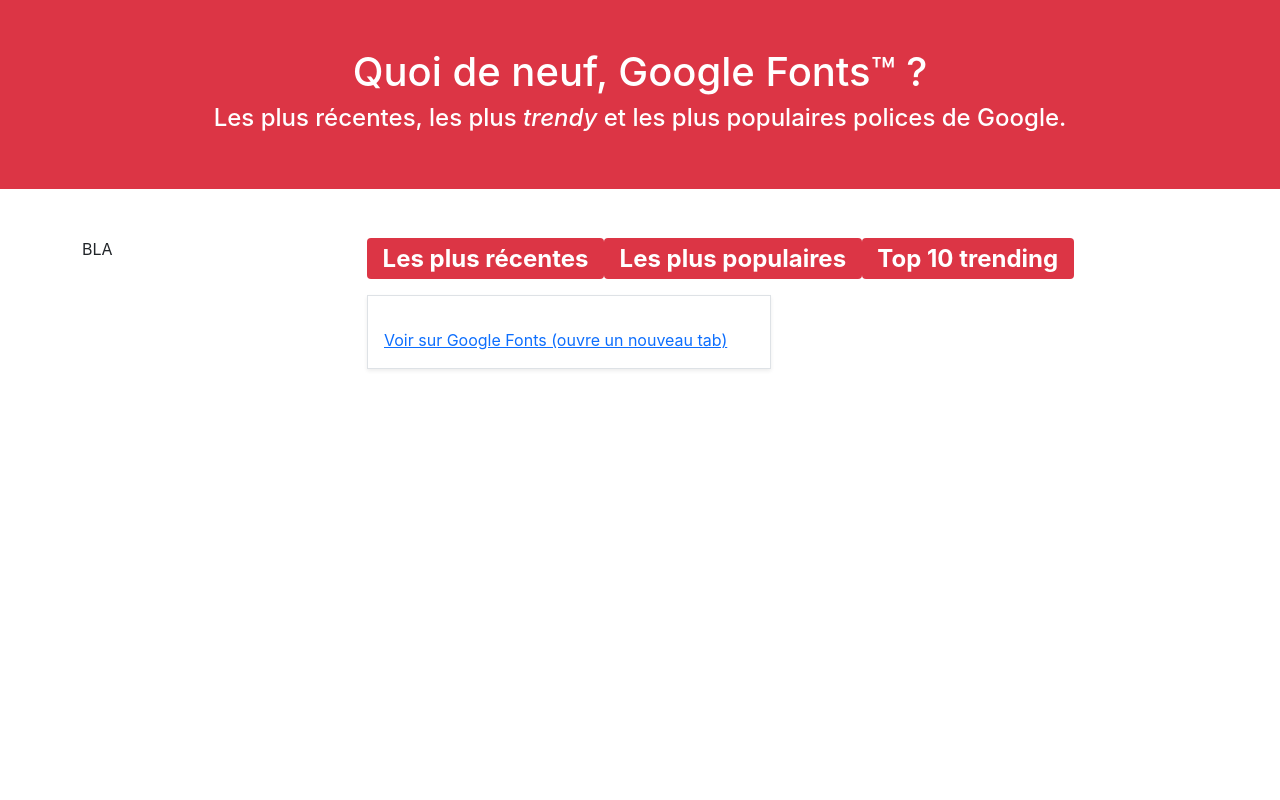
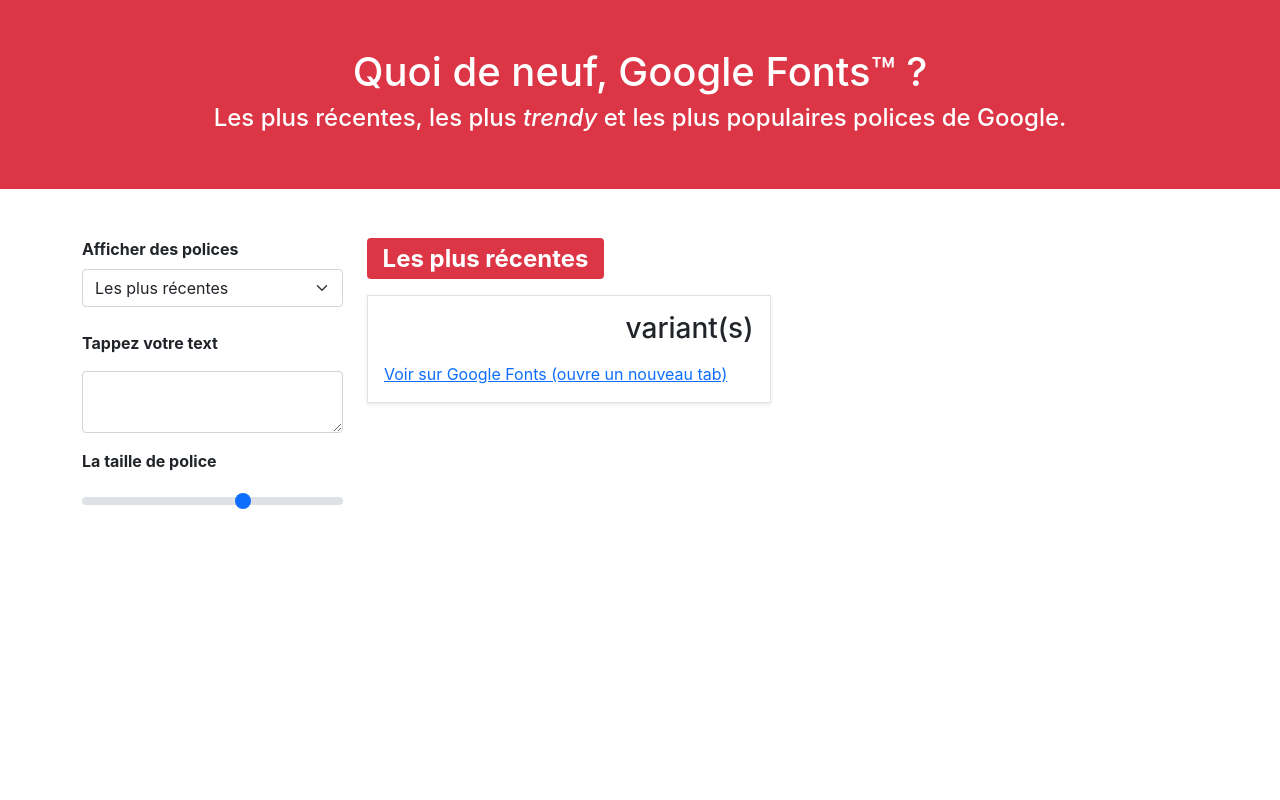
Before and after one commit to solenemep/googlefonts-widget, a React (Create React App) app: page / in a window 1280 px wide. Shown: the top 800 px of the page. Built offline with nearby package versions, Linux system fonts and the light colour scheme; the HTML template or start-up script is replaced by a standard one.

Commit message:
settings

```diff
--- a/src/components/FontsApp.js
+++ b/src/components/FontsApp.js
@@ -1,12 +1,32 @@
+import { useState } from "react"
 import Display from "./componentsFontsApp/Display"
 import Settings from "./componentsFontsApp/Settings"
 
 const FontsApp = (props) => {
   const { } = props
+
+  // Choice
+  const [choice, setChoice] = useState('date')
+  const changeChoice = (event) => {
+    setChoice(event.target.value)
+  }
+
+  // Text
+  const [text, setText] = useState('')
+  const changeText = (event) => {
+    setText(event.target.value)
+  }
+
+  // Size
+  const [size, setSize] = useState('33')
+  const changeSize = (event) => {
+    setSize(event.target.value)
+  }
+
   return (
     <div className="row my-5">
-      <Settings />
-      <Display />
+      <Settings choice={choice} changeChoice={changeChoice} text={text} changeText={changeText} size={size} changeSize={changeSize} />
+      <Display choice={choice} text={text} size={size} />
     </div>
   )
 }
--- a/src/components/componentsFontsApp/Display.js
+++ b/src/components/componentsFontsApp/Display.js
@@ -1,18 +1,21 @@
 import FontArticle from "./FontArticle"
 
 const Display = (props) => {
-  const { } = props
+  const { choice, text, size } = props
+
+  // Appel à l'API
+
   return (
     <div className="col-lg-9">
       <section className="row mb-5">
         <h2 className="mb-3">
-          <span className="badge bg-danger">Les plus récentes</span>
-          <span className="badge bg-danger">Les plus populaires</span>
-          <span className="badge bg-danger">Top 10 trending</span>
+          {choice === 'date' && <span className="badge bg-danger">Les plus récentes</span>}
+          {choice === 'popularity' && <span className="badge bg-danger">Les plus populaires</span>}
+          {choice === 'trending' && <span className="badge bg-danger">Top 10 trending</span>}
         </h2>
         <article className="col-lg-6 mb-4">
           {/* mapping liste */}
-          <FontArticle />
+          <FontArticle text={text} size={size} />
         </article>
       </section>
     </div>
--- a/src/components/componentsFontsApp/FontArticle.js
+++ b/src/components/componentsFontsApp/FontArticle.js
@@ -1,15 +1,15 @@
 const FontArticle = (props) => {
-  const { } = props
+  const { size, text } = props
   return (
     <div className="shadow-sm border p-3 h-100">
       <h2 className="h-6 d-flex align-items-center justify-content-between">
         <span></span>
-        <small></small>
+        <small>variant(s)</small>
       </h2>
       <p>
         <span className="badge bg-dark"></span>
       </p>
-      <p className="sample" style={{}}></p>
+      <p className="sample" style={{ "font-size": `${size}px` }}>{text}</p>
       <a rel="noopener noreferrer" target="_blank" href="">Voir sur Google Fonts (ouvre un nouveau tab)</a>
     </div >
   )
--- a/src/components/componentsFontsApp/Settings.js
+++ b/src/components/componentsFontsApp/Settings.js
@@ -1,10 +1,21 @@
 const Settings = (props) => {
-  const { } = props
+  const { choice, changeChoice, text, changeText, size, changeSize } = props
   return (
     <div className="col-lg-3 mb-4">
-      <div style={{ position: "sticky" }, { top: "0px" }}>
-        <form>BLA</form>
-      </div>
+      <form style={{ position: "sticky" }, { top: "0px" }}>
+        <label className="fw-bold mb-2" htmlFor="sort">Afficher des polices</label>
+        <select value={choice} id="sort" className="form-select mb-4" onChange={changeChoice}>
+          <option value="date">Les plus récentes</option>
+          <option value="popularity">Les plus populaires</option>
+          <option value="trending">Top 10 trending</option>
+        </select>
+        <div className="mb-3">
+          <label htmlFor="text" className="form-label fw-bold mb-3">Tappez votre text</label>
+          <textarea id="text" className="form-control" onChange={changeText}>{text}</textarea>
+        </div>
+        <label htmlFor="range" className="form-label fw-bold mb-3">La taille de police</label>
+        <input type="range" className="form-range" id="range" min="8" max="48" step="1" value={size} onChange={changeSize} />
+      </form>
     </div>
   )
 }
```
